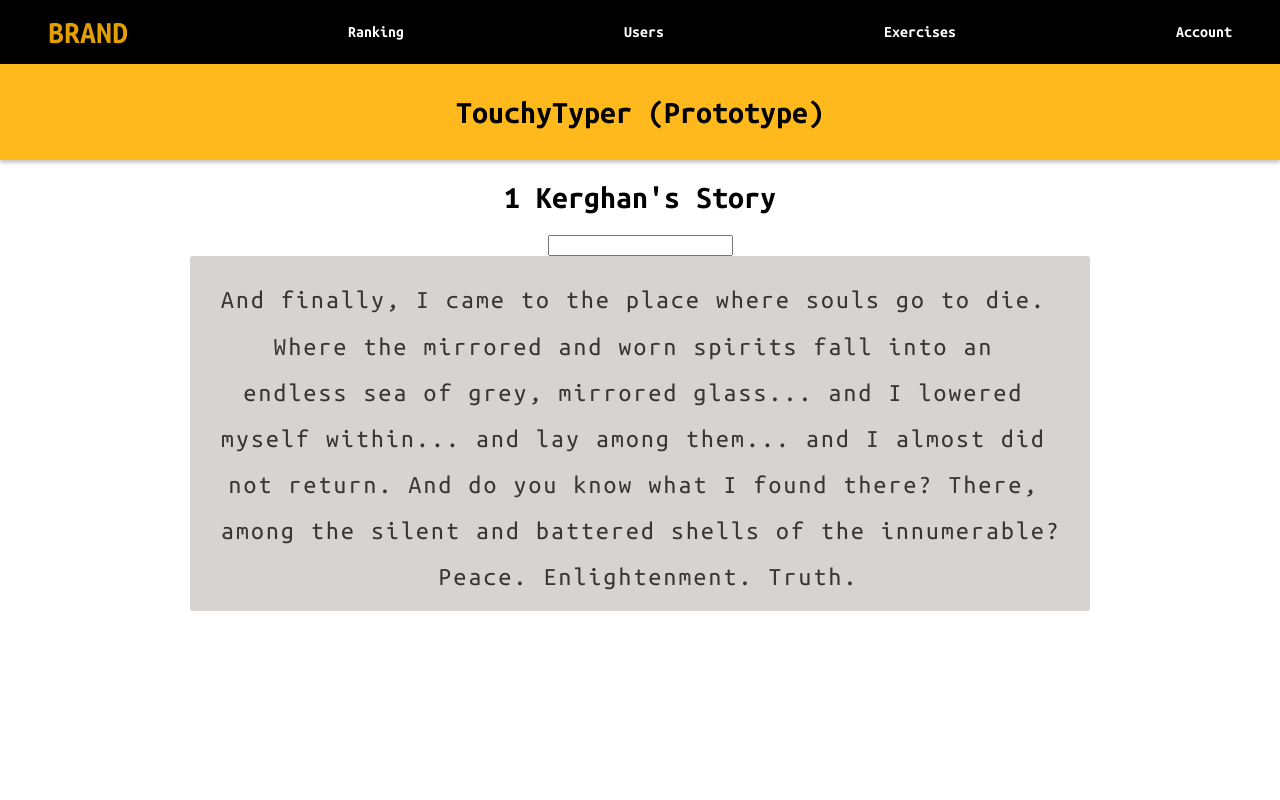
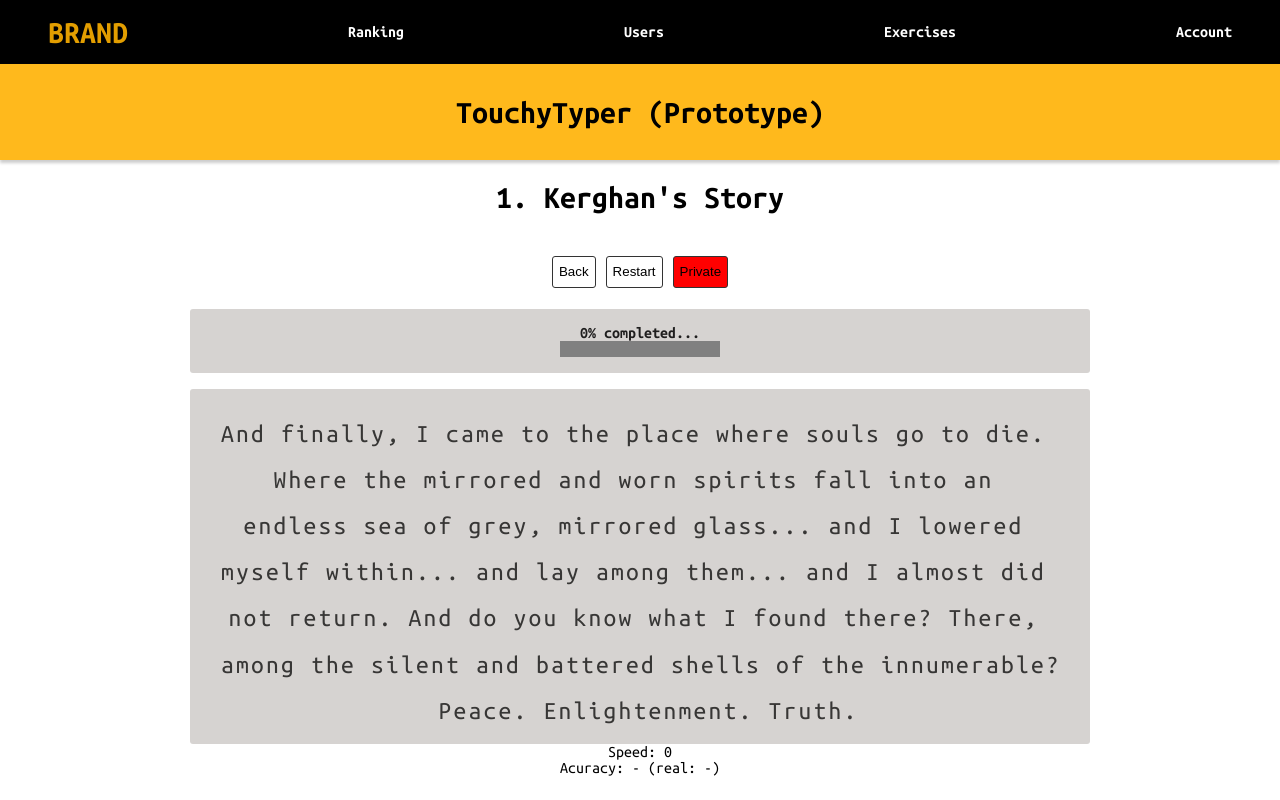
Before and after one commit to wdudek82/touchtyper-fronend-react, a React (Create React App) app: page /exercise/1 in a window 1280 px wide. Built offline with nearby package versions, Linux system fonts and the light colour scheme.

Commit message:
Added exercise menu and temporary set statistics

```diff
--- a/src/components/ExerciseWrapper/ExerciseWrapper.js
+++ b/src/components/ExerciseWrapper/ExerciseWrapper.js
@@ -48,7 +48,7 @@ class ExerciseWrapper extends Component {
     return (
       <>
         <h1>
-          {exercise.id} {exercise.title}
+          {exercise.id}. {exercise.title}
         </h1>
         <TypingExercise exercise={exercise} />
       </>
--- /dev/null
+++ b/src/components/KeySound/KeySound.js
@@ -0,0 +1,27 @@
+import React, { Component } from 'react';
+import button from '../../assets/sounds/button.wav';
+import error from '../../assets/sounds/error.wav';
+
+class KeySound extends Component {
+  render() {
+    return (
+      <div>
+        <audio id="key1" className="key-correct" src={button} />
+        <audio id="key2" className="key-correct" src={button} />
+        <audio id="key3" className="key-correct" src={button} />
+        <audio id="key4" className="key-correct" src={button} />
+        <audio id="key5" className="key-correct" src={button} />
+        <audio id="key6" className="key-correct" src={button} />
+
+        <audio id="key7" className="key-incorrect" src={error} />
+        <audio id="key8" className="key-incorrect" src={error} />
+        <audio id="key9" className="key-incorrect" src={error} />
+        <audio id="key10" className="key-incorrect" src={error} />
+        <audio id="key11" className="key-incorrect" src={error} />
+        <audio id="key12" className="key-incorrect" src={error} />
+      </div>
+    );
+  }
+}
+
+export default KeySound;
--- /dev/null
+++ b/src/components/TypingExercise/ExerciseNavigation/ExerciseNavigation.js
@@ -0,0 +1,29 @@
+import React from 'react';
+import { Link } from 'react-router-dom';
+
+const ExerciseNavigation = (props) => {
+  return (
+    <div>
+      <Link to="/">
+        <button type="button">Back</button>
+      </Link>
+
+      <button
+        type="button"
+        onClick={() => console.log('=== NOT IMPLEMENTED ===')}
+      >
+        Restart
+      </button>
+
+      <button
+        type="button"
+        style={{ background: `${props.isPrivate ? 'red' : 'green'}` }}
+        onClick={() => console.log('=== NOT IMPLEMENTED ===')}
+      >
+        {props.isPrivate ? 'Private' : 'Public'}
+      </button>
+    </div>
+  );
+};
+
+export default ExerciseNavigation;
--- a/src/components/TypingExercise/LineSpan/LineSpan.js
+++ b/src/components/TypingExercise/LineSpan/LineSpan.js
@@ -32,7 +32,8 @@ class LineSpan extends Component {
           token={token}
           startIndex={startIndex}
           typedText={this.props.typedText}
-          mistakes={this.props.mistakes}
+          mistakeIndexes={this.props.mistakeIndexes}
+          unfixedMistakes={this.props.unfixedMistakes}
         />
       );
     });
--- a/src/components/TypingExercise/Statistics/Statistics.js
+++ b/src/components/TypingExercise/Statistics/Statistics.js
@@ -48,14 +48,14 @@ class Statistics extends Component {
   };
 
   calculateAccuracy = () => {
-    const { typedText, mistakesIndexes, unfixedMistakes } = this.props;
+    const { typedText, mistakeIndexes, unfixedMistakes } = this.props;
     let sumOfUnfixed = 0;
     if (unfixedMistakes.length) {
       sumOfUnfixed = unfixedMistakes.reduce((acc, curVal) => curVal + acc);
     }
     let allMistakes = 0;
-    if (allMistakes.length) {
-      allMistakes = mistakesIndexes.reduce((acc, curVal) => curVal + acc);
+    if (mistakeIndexes.length) {
+      allMistakes = mistakeIndexes.reduce((acc, curVal) => curVal + acc);
     }
     let relativeAccuracy = '100';
     let realAccuracy = '100';
--- a/src/components/TypingExercise/TokenSpan/TokenSpan.js
+++ b/src/components/TypingExercise/TokenSpan/TokenSpan.js
@@ -22,10 +22,13 @@ class TokenSpan extends React.Component {
       let classes = '';
       if (this.props.typedText[charIndex]) {
         if (char === this.props.typedText[charIndex]) {
-          classes = this.props.mistakes[charIndex] ? 'fixed' : 'correct';
+          classes = this.props.mistakeIndexes[charIndex] ? 'fixed' : 'correct';
+          this.props.unfixedMistakes[charIndex] = 0;
         } else {
           classes = 'incorrect';
-          this.props.mistakes[charIndex] = 1;
+          // TODO: only temporary solution for testing - replace with redux
+          this.props.mistakeIndexes[charIndex] = 1;
+          this.props.unfixedMistakes[charIndex] = 1;
         }
       }
 
--- a/src/components/TypingExercise/TypingExercise.js
+++ b/src/components/TypingExercise/TypingExercise.js
@@ -1,15 +1,25 @@
 import React, { Component } from 'react';
 import LineSpan from './LineSpan/LineSpan';
 import './TypingExercise.css';
+import MasterInput from '../Layout/MasterInput/MasterInput';
+import Statistics from './Statistics/Statistics';
+import KeySound from '../KeySound/KeySound';
+import ProgressBar from '../Layout/ProgressBar/ProgressBar';
+import ExerciseNavigation from './ExerciseNavigation/ExerciseNavigation';
 
 class TypingExercise extends Component {
   state = {
     originalText: this.props.exercise.text,
     typedText: '',
-    mistakes: [],
+    mistakeIndexes: [],
+    unfixedMistakes: this.props.exercise.text.split('').map((_) => 0),
+    timestamps: [],
   };
 
-  componentDidMount() {}
+  componentDidMount() {
+    this.keysCorrect = document.querySelectorAll('.key-correct');
+    this.keysIncorrect = document.querySelectorAll('.key-incorrect');
+  }
 
   createLineSpans = (text) => {
     const pattern = /[\w\W]{1,55}\W/g;
@@ -26,30 +36,80 @@ class TypingExercise extends Component {
           line={line}
           startIndex={startIndex}
           typedText={this.state.typedText}
-          mistakes={this.state.mistakes}
+          mistakeIndexes={this.state.mistakeIndexes}
+          unfixedMistakes={this.state.unfixedMistakes}
         />
       );
     });
   };
 
+  playSoundForKey = (isCorrect = true) => {
+    for (let i = 0; i < this.keysCorrect.length; i += 1) {
+      if (isCorrect) {
+        if (this.keysCorrect[i].paused) {
+          this.keysCorrect[i].play();
+          break;
+        }
+      } else {
+        if (this.keysIncorrect[i].paused) {
+          this.keysIncorrect[i].play();
+          break;
+        }
+      }
+    }
+  };
+
+  saveTimeStamp = () => {
+    const timestamp = Math.round(new Date().getTime() / 1000);
+
+    this.setState((prevState) => ({
+      timestamps: [...prevState.timestamps, timestamp],
+    }));
+  };
+
   handleOnChange = (e) => {
     const { value } = e.target;
 
+    // TODO: Temporary, replace with Redux
+    const isCorrect =
+      value.slice(-1)[0] === this.state.originalText[value.length - 1];
+
+    if (isCorrect) {
+      this.saveTimeStamp();
+    }
+    // ==========================
+
+    this.playSoundForKey(isCorrect);
     this.setState(() => ({ typedText: value }));
   };
 
   render() {
     return (
       <div>
-        <input
-          type="text"
+        <MasterInput
+          keyUp={this.handleKeyUp}
+          change={this.handleOnChange}
+          keyDown={this.handleKeyDown}
           value={this.state.typedText}
-          onChange={this.handleOnChange}
         />
 
-        <div className="text-container">
-          {this.createLineSpans()}
-        </div>
+        <ExerciseNavigation isPrivate={true} />
+
+        <ProgressBar
+          originalText={this.state.originalText}
+          typedText={this.state.typedText}
+        />
+
+        <div className="text-container">{this.createLineSpans()}</div>
+
+        <Statistics
+          typedText={this.state.typedText}
+          mistakeIndexes={this.state.mistakeIndexes}
+          unfixedMistakes={this.state.unfixedMistakes}
+          timestamps={this.state.timestamps}
+        />
+
+        <KeySound />
       </div>
     );
   }
--- a/src/components/archive/TypingExercise.old.2.js
+++ b/src/components/archive/TypingExercise.old.2.js
@@ -1,7 +1,8 @@
 import React, { Component } from 'react';
 import MasterInput from '../Layout/MasterInput/MasterInput';
 import '../TypingExercise/TypingExercise.css';
-import LineSpan from './LineSpan/LineSpan';
+
+// import LineSpan from './LineSpan/LineSpan';
 
 class TypingExercise extends Component {
   state = {
```
